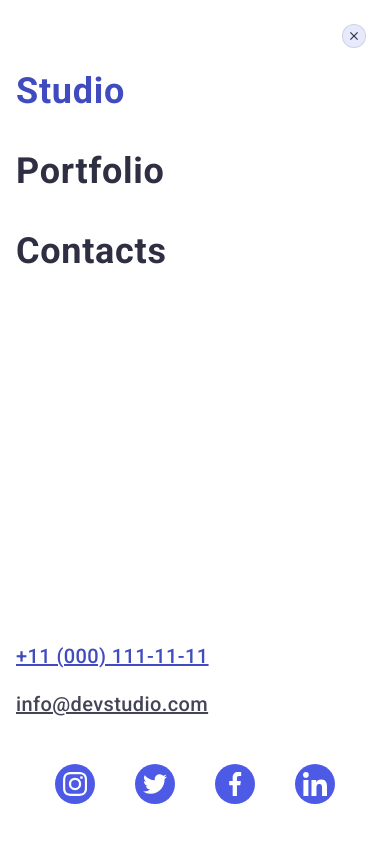
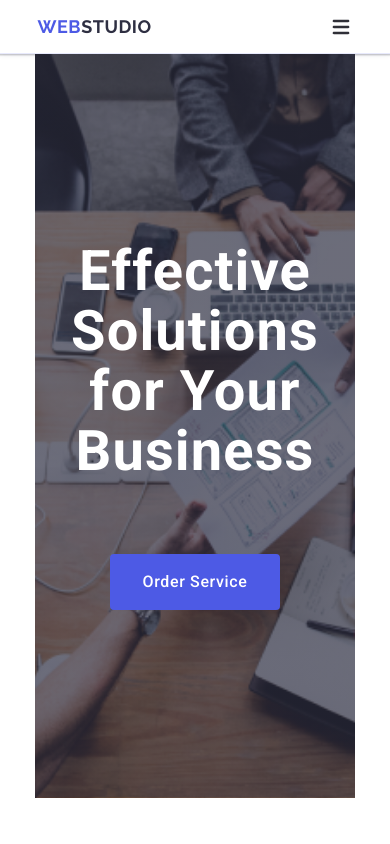
Before and after one commit to VeronikaPetrushka/goit-markup-hw-06, a plain HTML site: page index.html in a window 390 px wide. Shown: the top 844 px of the page. Drawn offline with nearby package versions, Linux system fonts and the light colour scheme.

Commit message:
menu is visible removed from html for more comfort, if you need to see menu on phone then add "is-visible" to menu-container

```diff
--- a/index.html
+++ b/index.html
@@ -724,7 +724,7 @@
         </form>
       </div>
     </div>
-    <div class="menu-container is-visible">
+    <div class="menu-container">
       <button class="menu-close" type="button">
         <svg class="icon-modal-close" width="8" height="8">
           <use href="./images/modal-close.svg#icon-modal-close"></use>
```
